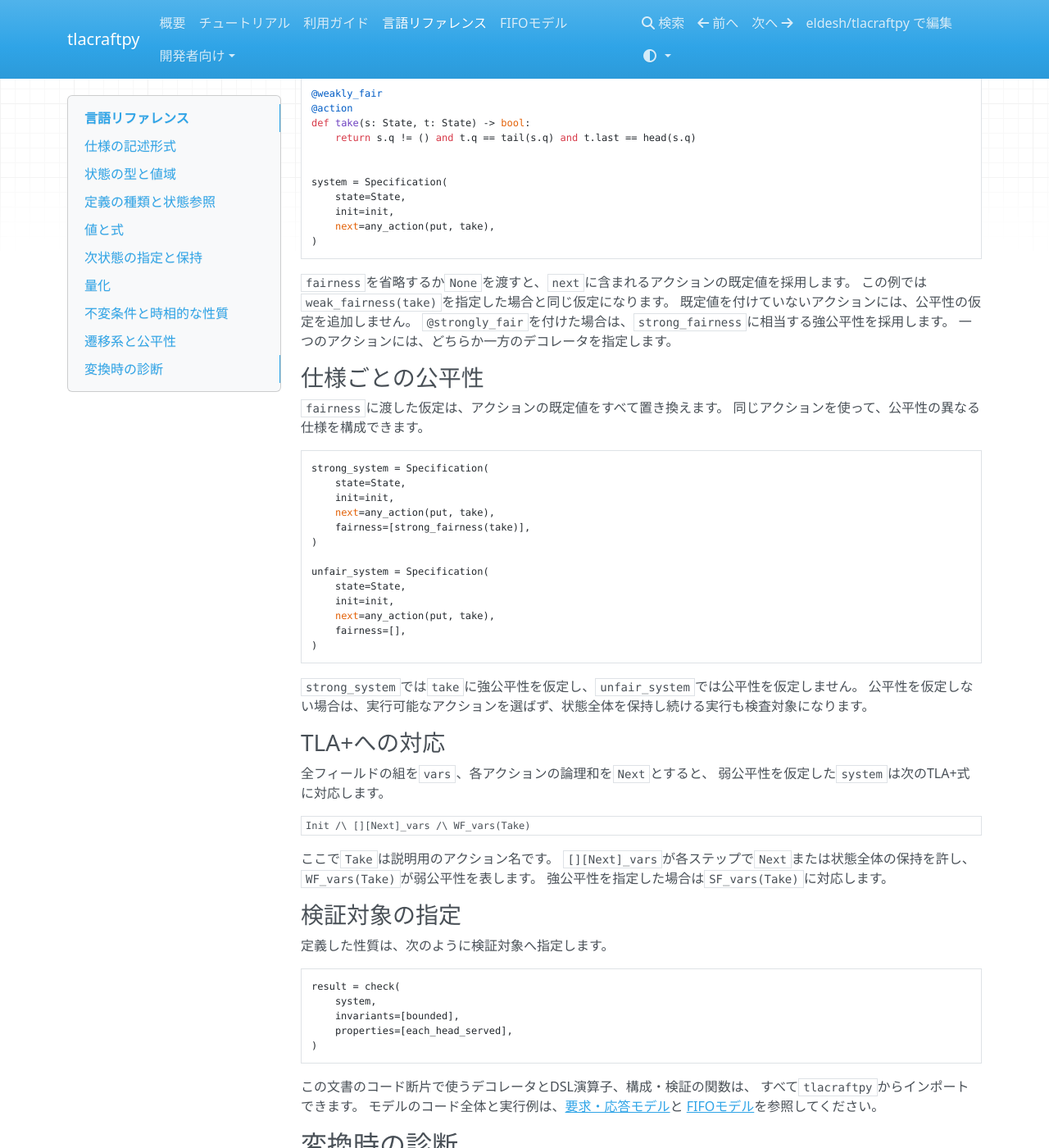
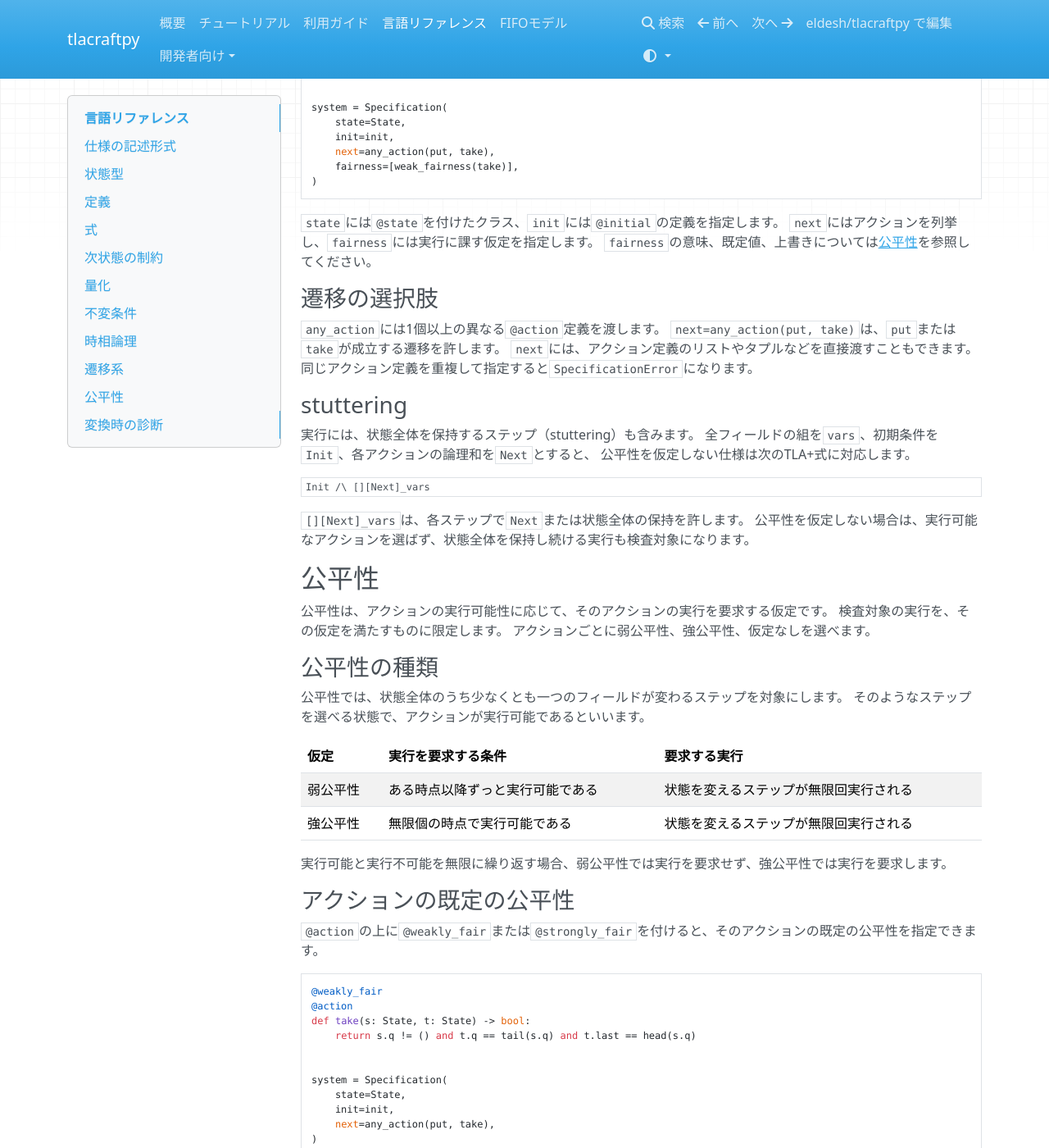
Before and after one commit to eldesh/tlacraftpy, an MkDocs documentation site: the page built from docs/language.md, in a window 1280 px wide and 1400 px high, scrolled down 6601 px. Shown: the whole window at 82% size. Built offline with MkDocs 1.6.1, drawn with Linux system fonts in a browser that asks for light colours; nearby versions of some CDN libraries; some of the changed text lies outside the part shown.

Commit message:
Organize language reference by topic with a standalone fairness section

````diff
--- a/docs/language.md
+++ b/docs/language.md
@@ -1,13 +1,15 @@
 # 言語リファレンス
 
 - [仕様の記述形式](#仕様の記述形式)
-- [状態の型と値域](#状態の型と値域)
-- [定義の種類と状態参照](#定義の種類と状態参照)
-- [値と式](#値と式)
-- [次状態の指定と保持](#次状態の指定と保持)
+- [状態型](#状態型)
+- [定義](#定義)
+- [式](#式)
+- [次状態の制約](#次状態の制約)
 - [量化](#量化)
-- [不変条件と時相的な性質](#不変条件と時相的な性質)
-- [遷移系と公平性](#遷移系と公平性)
+- [不変条件](#不変条件)
+- [時相論理](#時相論理)
+- [遷移系](#遷移系)
+- [公平性](#公平性)
 - [変換時の診断](#変換時の診断)
 
 ## 仕様の記述形式
@@ -35,7 +37,12 @@ def receive(current: State, following: State) -> bool:
 `head`、`exists`、`unchanged`などのDSL演算子は、仕様関数の式内に記述します。
 変換・検証の呼び出し方は[利用ガイド](usage.md)を参照してください。
 
-## 状態の型と値域
+この文書のコード断片で使うデコレータとDSL演算子、構成・検証の関数は、
+すべて`tlacraftpy`からインポートできます。
+モデルのコード全体と実行例は、[要求・応答モデル](https://github.com/eldesh/tlacraftpy/blob/master/examples/request_response.py)と
+[FIFOモデル](fifo.md)を参照してください。
+
+## 状態型
 
 `@state`を付けたクラスの型注釈で、1個以上の状態フィールドと値域を宣言します。
 値域には、メンバーを持つ`Enum`、またはそのEnumを要素とする最大長付きの列を指定します。
@@ -76,7 +83,9 @@ class State:
 たとえば`IntEnum`を用いても、異なるEnumの値は別の値域として扱います。
 同じEnumで同じ値を持つ別名のメンバーは、同じモデル値を表します。
 
-## 定義の種類と状態参照
+## 定義
+
+### 定義の種類
 
 | デコレータ | 引数 | 戻り値の式 | 用途 |
 | --- | --- | --- | --- |
@@ -85,10 +94,6 @@ class State:
 | `@invariant` | 現在状態の1引数 | 各状態で成立すべき論理式 | `invariants=[...]` |
 | `@temporal` | 現在状態の1引数 | `leads_to`または`until`を含む時相論理式 | `properties=[...]` |
 
-引数はデフォルト値のない位置引数として定義します。
-`s.q`や`t.last`のように、状態引数から宣言済みのフィールドを参照します。
-TLA+では現在状態の参照は変数`q`、次状態の参照はプライム付き変数`q'`に対応します。
-
 `@initial`は論理式を満たすすべての状態を初期状態にします。
 あるフィールドについて条件を指定しない場合、そのフィールドには宣言した値域のどの値も許します。
 `@action`も、式を満たすすべての現在状態と次状態の組を表します。
@@ -96,7 +101,15 @@ TLA+では現在状態の参照は変数`q`、次状態の参照はプライム
 `@invariant`には状態についての条件を書きます。
 `@temporal`では、その条件から`leads_to`や`until`で実行全体についての性質を記述します。
 
-## 値と式
+### 状態引数
+
+引数はデフォルト値のない位置引数として定義します。
+`s.q`や`t.last`のように、状態引数から宣言済みのフィールドを参照します。
+TLA+では現在状態の参照は変数`q`、次状態の参照はプライム付き変数`q'`に対応します。
+
+## 式
+
+### 値
 
 式の値には、論理値、整数、Enumのメンバー、Enumを要素とする列があります。
 整数は、列の長さや長さの上限などの条件を記述するために使います。
@@ -116,24 +129,29 @@ TLA+では現在状態の参照は変数`q`、次状態の参照はプライム
 通常のPythonで定義した定数を式から参照できます。
 Enum名や整数定数、DSL演算子名も、関数のグローバル変数やクロージャから解決します。
 
-### 論理演算と比較
+### 論理演算
 
 | Pythonの記述 | TLA+での意味 | オペランド |
 | --- | --- | --- |
 | `P and Q` | 論理積`P /\ Q` | 論理式 |
 | `P or Q` | 論理和`P \/ Q` | 論理式 |
 | `not P` | 否定`~P` | 論理式 |
+
+状態や遷移についての論理式も、時相論理式も、`and`、`or`、`not`で組み合わせます。
+演算子の優先順位と括弧はPythonに従います。
+たとえば`not s.last == Message.A or len(s.q) > 0`は、
+`(not (s.last == Message.A)) or (len(s.q) > 0)`として解釈します。
+
+### 比較
+
+| Pythonの記述 | TLA+での意味 | オペランド |
+| --- | --- | --- |
 | `x == y` | 等式`x = y` | 同じ値域の値 |
 | `x != y` | 不等式`x # y` | 同じ値域の値 |
 | `x < y`、`x <= y`、`x > y`、`x >= y` | 大小比較 | 整数 |
 
 列の比較では、要素が同じEnumに属する列同士を比較します。
 空列は、各Enumの列と比較できます。
-時相論理式は`and`、`or`、`not`で組み合わせます。
-
-演算子の優先順位と括弧はPythonに従います。
-たとえば`not s.last == Message.A or len(s.q) > 0`は、
-`(not (s.last == Message.A)) or (len(s.q) > 0)`として解釈します。
 連鎖比較`0 <= len(s.q) <= CAPACITY`は、隣り合う値の比較を論理積で結びます。
 
 ### 列の演算
@@ -160,7 +178,7 @@ def take(s: State, t: State) -> bool:
 たとえば最大長2のキューで長さ3の列を次状態に指定すると、その遷移は値域の条件を満たさなくなります。
 容量があるときの追加は、`len(s.q) < CAPACITY`の条件で表せます。
 
-## 次状態の指定と保持
+## 次状態の制約
 
 `@action`では、次状態への等式や条件で各フィールドの変化を指定します。
 `t.last == head(s.q)`は、取り出した要素を次状態の`last`にする条件です。
@@ -221,10 +239,9 @@ def put(s: State, t: State) -> bool:
 引数名には状態引数と異なる名前を使い、量化対象のEnumは外側のPythonスコープの名前で指定します。
 量化した式の状態・遷移・時相の区別は、lambda本体の式に従います。
 
-## 不変条件と時相的な性質
+## 不変条件
 
 `@invariant`は、到達可能なすべての状態で成立すべき条件を定義します。
-`invariants`に指定した条件をTLCが各状態で検査します。
 
 ```python
 @invariant
@@ -232,7 +249,16 @@ def bounded(s: State) -> bool:
     return len(s.q) <= CAPACITY
 ```
 
+`check(system, invariants=[bounded])`のように、`invariants`に定義を渡して検証します。
+
+## 時相論理
+
 `@temporal`は、実行全体について成立すべき性質を定義します。
+`check(system, properties=[each_head_served])`のように、`properties`に定義を渡して検証します。
+時相論理式は`and`、`or`、`not`で組み合わせ、Enumについて量化することもできます。
+
+### leads_to
+
 `leads_to(P, Q)`は、`P`が成立するたびに、その位置以降のどこかで`Q`が成立することを表します。
 `P`と`Q`には現在状態についての論理式を指定します。
 TLA+の`P ~> Q`に対応し、`P`が成立した位置で`Q`も成立していれば条件を満たします。
@@ -247,7 +273,6 @@ def each_head_served(s: State) -> bool:
 ```
 
 この性質は、あるメッセージがキューの先頭にあるなら、いつか`last`がその値になることを表します。
-複数の時相論理式は`and`、`or`、`not`で組み合わせ、Enumについて量化することもできます。
 
 ### until
 
@@ -270,15 +295,12 @@ def retains_output_until_empty(s: State) -> bool:
 
 `leads_to(P, Q)`は`P`が成立するたびに将来の`Q`を要求します。
 `until(P, Q)`は初期状態から最初の`Q`までの`P`の保持と、`Q`への到達を要求します。
-`until`の式も、`and`、`or`、`not`で組み合わせたり、Enumについて量化したりできます。
 
-変換時には、`Q`が成立済みかどうかを記録する補助変数をTLA+に追加します。
-量化された式では、量化変数の値ごとにその履歴を保持します。
+## 遷移系
 
-## 遷移系と公平性
+### 仕様の構成
 
 `Specification`に、状態型、初期条件、遷移の選択肢、公平性の仮定をまとめます。
-`any_action`には1個以上の異なる`@action`定義を渡し、いずれかのアクションが成立する遷移を許します。
 
 ```python
 @initial
@@ -294,14 +316,47 @@ system = Specification(
 )
 ```
 
+`state`には`@state`を付けたクラス、`init`には`@initial`の定義を指定します。
+`next`にはアクションを列挙し、`fairness`には実行に課す仮定を指定します。
+`fairness`の意味、既定値、上書きについては[公平性](#公平性)を参照してください。
+
+### 遷移の選択肢
+
+`any_action`には1個以上の異なる`@action`定義を渡します。
+`next=any_action(put, take)`は、`put`または`take`が成立する遷移を許します。
+`next`には、アクション定義のリストやタプルなどを直接渡すこともできます。
+同じアクション定義を重複して指定すると`SpecificationError`になります。
+
+### stuttering
+
 実行には、状態全体を保持するステップ（stuttering）も含みます。
-`weak_fairness(take)`は、ある時点以降ずっと状態を変える`take`のステップが実行可能なら、
-そのステップが無限回実行されるという弱公平性の仮定です。
-対象には、`next`に登録したものと同じアクション定義を指定します。
-`strong_fairness(take)`は、状態を変える`take`のステップが無限回実行可能になるなら、
-そのステップが無限回実行されるという強公平性の仮定です。
-実行可能と実行不可能を繰り返す場合、弱公平性では実行を要求せず、強公平性では実行を要求します。
-アクションごとに異なる公平性を指定できます。
+全フィールドの組を`vars`、初期条件を`Init`、各アクションの論理和を`Next`とすると、
+公平性を仮定しない仕様は次のTLA+式に対応します。
+
+```tla
+Init /\ [][Next]_vars
+```
+
+`[][Next]_vars`は、各ステップで`Next`または状態全体の保持を許します。
+公平性を仮定しない場合は、実行可能なアクションを選ばず、状態全体を保持し続ける実行も検査対象になります。
+
+## 公平性
+
+公平性は、アクションの実行可能性に応じて、そのアクションの実行を要求する仮定です。
+検査対象の実行を、その仮定を満たすものに限定します。
+アクションごとに弱公平性、強公平性、仮定なしを選べます。
+
+### 公平性の種類
+
+公平性では、状態全体のうち少なくとも一つのフィールドが変わるステップを対象にします。
+そのようなステップを選べる状態で、アクションが実行可能であるといいます。
+
+| 仮定 | 実行を要求する条件 | 要求する実行 |
+| --- | --- | --- |
+| 弱公平性 | ある時点以降ずっと実行可能である | 状態を変えるステップが無限回実行される |
+| 強公平性 | 無限個の時点で実行可能である | 状態を変えるステップが無限回実行される |
+
+実行可能と実行不可能を無限に繰り返す場合、弱公平性では実行を要求せず、強公平性では実行を要求します。
 
 ### アクションの既定の公平性
 
@@ -322,15 +377,17 @@ system = Specification(
 ```
 
 `fairness`を省略するか`None`を渡すと、`next`に含まれるアクションの既定値を採用します。
-この例では`weak_fairness(take)`を指定した場合と同じ仮定になります。
+この例では`take`に弱公平性を仮定します。
 既定値を付けていないアクションには、公平性の仮定を追加しません。
-`@strongly_fair`を付けた場合は、`strong_fairness`に相当する強公平性を採用します。
+`@strongly_fair`を付けた場合は、強公平性を仮定します。
 一つのアクションには、どちらか一方のデコレータを指定します。
 
 ### 仕様ごとの公平性
 
-`fairness`に渡した仮定は、アクションの既定値をすべて置き換えます。
-同じアクションを使って、公平性の異なる仕様を構成できます。
+`Specification.fairness`には、`weak_fairness(action)`で弱公平性、
+`strong_fairness(action)`で強公平性を指定します。
+対象には、`next`に登録したものと同じアクション定義を渡します。
+渡した仮定は、アクションの既定値をすべて置き換えます。
 
 ```python
 strong_system = Specification(
@@ -349,37 +406,19 @@ unfair_system = Specification(
 ```
 
 `strong_system`では`take`に強公平性を仮定し、`unfair_system`では公平性を仮定しません。
-公平性を仮定しない場合は、実行可能なアクションを選ばず、状態全体を保持し続ける実行も検査対象になります。
 
 ### TLA+への対応
 
-全フィールドの組を`vars`、各アクションの論理和を`Next`とすると、
-弱公平性を仮定した`system`は次のTLA+式に対応します。
+弱公平性は`WF_vars`、強公平性は`SF_vars`に対応します。
+`take`に弱公平性を仮定した仕様は、遷移系の式に仮定を加えた次の式になります。
 
 ```tla
 Init /\ [][Next]_vars /\ WF_vars(Take)
 ```
 
 ここで`Take`は説明用のアクション名です。
-`[][Next]_vars`が各ステップで`Next`または状態全体の保持を許し、`WF_vars(Take)`が弱公平性を表します。
-強公平性を指定した場合は`SF_vars(Take)`に対応します。
-
-### 検証対象の指定
-
-定義した性質は、次のように検証対象へ指定します。
-
-```python
-result = check(
-    system,
-    invariants=[bounded],
-    properties=[each_head_served],
-)
-```
-
-この文書のコード断片で使うデコレータとDSL演算子、構成・検証の関数は、
-すべて`tlacraftpy`からインポートできます。
-モデルのコード全体と実行例は、[要求・応答モデル](https://github.com/eldesh/tlacraftpy/blob/master/examples/request_response.py)と
-[FIFOモデル](fifo.md)を参照してください。
+強公平性を指定した場合は、`WF_vars(Take)`の代わりに`SF_vars(Take)`を加えます。
+複数の仮定を指定した場合は、それらを論理積で結びます。
 
 ## 変換時の診断
 
@@ -388,4 +427,4 @@ result = check(
 不正な定義は`SpecificationError`として通知し、式に関する診断には関数名・ファイル名・行番号を付けます。
 
 DSL演算子を通常のPythonコードとして直接呼び出した場合も`SpecificationError`になります。
-TLCによる検証結果、反例、実行時のエラーは[利用ガイドの検証結果と反例](usage.md#検証結果と反例)を参照してください。
+TLCによる検証結果、反例、実行時のエラーは[利用ガイド](usage.md#検証結果と反例)を参照してください。
````
Also changed, not shown: docs/usage.md (+1 -1 lines).
